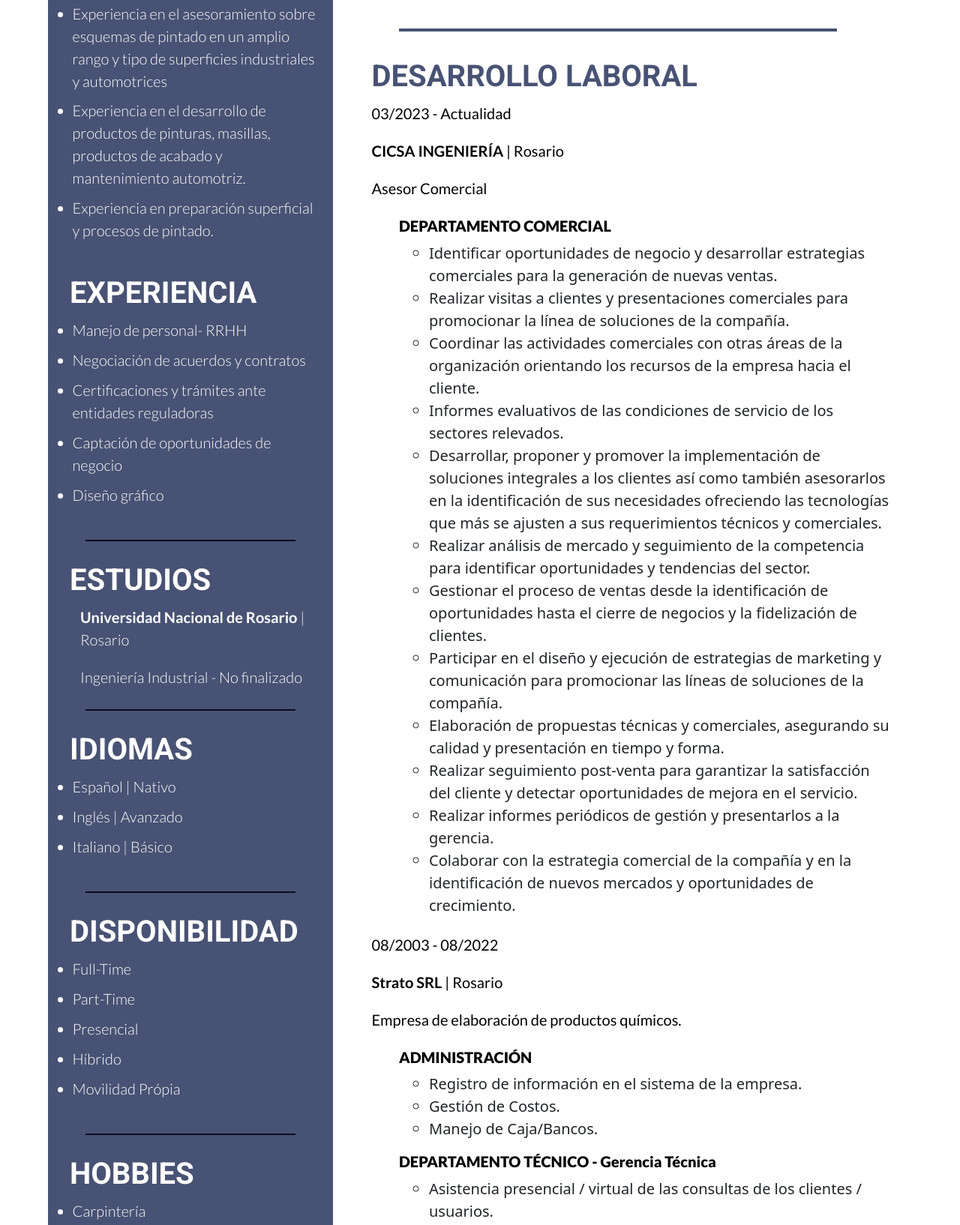
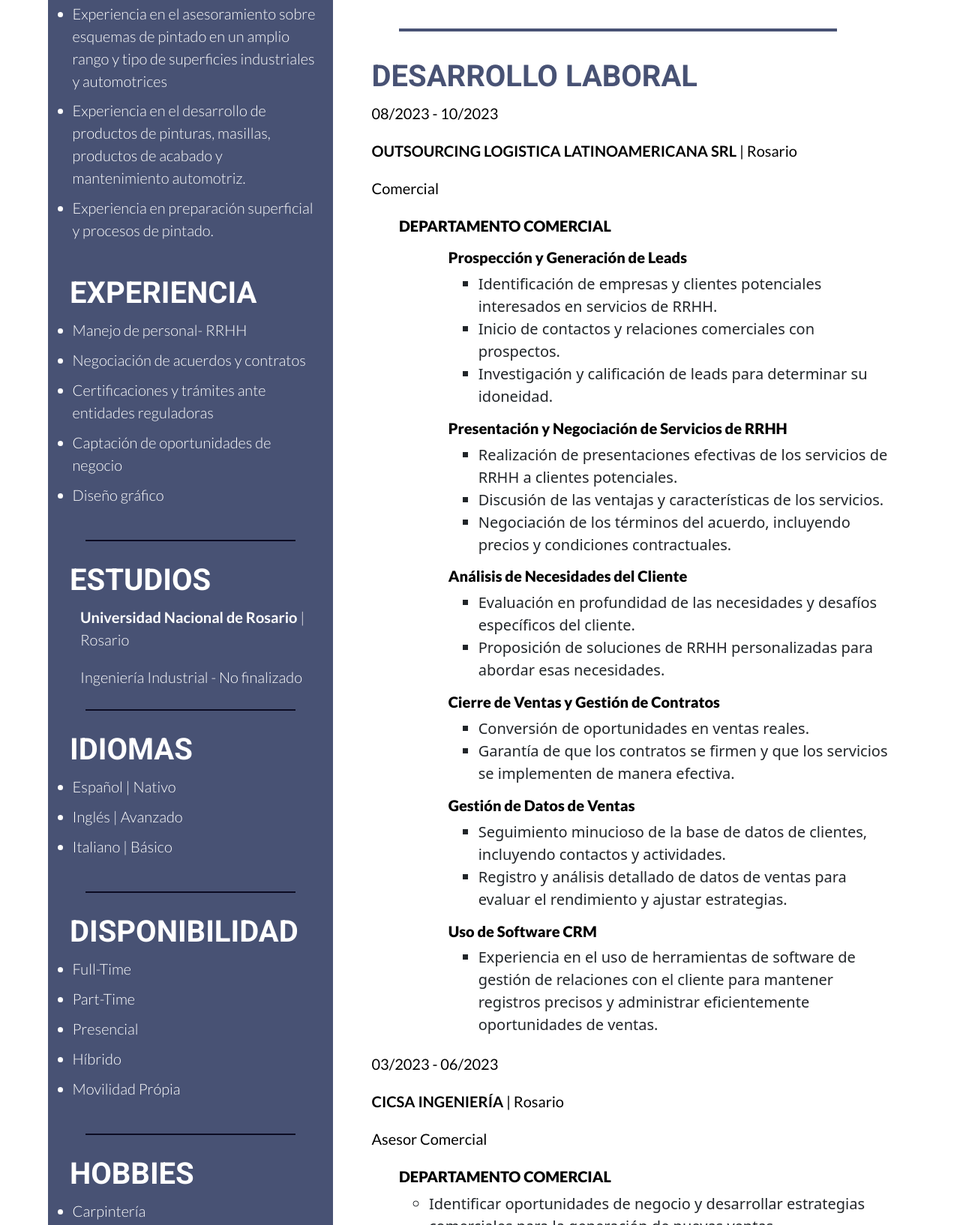
Before and after one commit to ArielGast/CV, a website: page index.html in a window 1280 px wide. Shown: the part 1183-2817 px from the top of the page at 75% size. Drawn offline with nearby package versions, Linux system fonts and the light colour scheme.

Commit message:
adding work experience

```diff
--- a/index.html
+++ b/index.html
@@ -115,8 +115,59 @@
                 <div class="separador-main"></div>
                 <section>
                     <h3>DESARROLLO LABORAL</h3>
+                    <div class="experience">
+                        <p>08/2023 - 10/2023</p>
+                        <p><span>OUTSOURCING LOGISTICA LATINOAMERICANA SRL</span> | Rosario</p>
+                        <p>Comercial</p>
+                        <ul class="aptitudes-title">
+                            <li class="item">DEPARTAMENTO COMERCIAL</li>
+                            <ul class="aptitudes-title">
+                                <li class= "item">Prospección y Generación de Leads</li>
+                                <ul class="aptitudes-list">
+                                    <li>Identificación de empresas y clientes potenciales interesados en servicios de RRHH.</li>
+                                    <li>Inicio de contactos y relaciones comerciales con prospectos.</li>
+                                    <li>Investigación y calificación de leads para determinar su idoneidad.</li>
+                                </ul>
+                            </ul>
+                            <ul class="aptitudes-title">
+                                <li class= "item">Presentación y Negociación de Servicios de RRHH</li>
+                                <ul class="aptitudes-list">
+                                    <li>Realización de presentaciones efectivas de los servicios de RRHH a clientes potenciales.</li>
+                                    <li>Discusión de las ventajas y características de los servicios.</li>
+                                    <li>Negociación de los términos del acuerdo, incluyendo precios y condiciones contractuales.</li>
+                                </ul>
+                            </ul>
+                            <ul class="aptitudes-title">
+                                <li class= "item">Análisis de Necesidades del Cliente</li>
+                                <ul class="aptitudes-list">
+                                    <li>Evaluación en profundidad de las necesidades y desafíos específicos del cliente.</li>
+                                    <li>Proposición de soluciones de RRHH personalizadas para abordar esas necesidades.</li>
+                                </ul>
+                            </ul>
+                            <ul class="aptitudes-title">
+                                <li class= "item">Cierre de Ventas y Gestión de Contratos</li>
+                                <ul class="aptitudes-list">
+                                    <li>Conversión de oportunidades en ventas reales.</li>
+                                    <li>Garantía de que los contratos se firmen y que los servicios se implementen de manera efectiva.</li>
+                                </ul>
+                            </ul>
+                            <ul class="aptitudes-title">
+                                <li class= "item">Gestión de Datos de Ventas</li>
+                                <ul class="aptitudes-list">
+                                    <li>Seguimiento minucioso de la base de datos de clientes, incluyendo contactos y actividades.</li>
+                                    <li>Registro y análisis detallado de datos de ventas para evaluar el rendimiento y ajustar estrategias.</li>
+                                </ul>
+                            </ul>
+                            <ul class="aptitudes-title">
+                                <li class= "item">Uso de Software CRM</li>
+                                <ul class="aptitudes-list">
+                                    <li>Experiencia en el uso de herramientas de software de gestión de relaciones con el cliente para mantener registros precisos y administrar eficientemente oportunidades de ventas.</li>
+                                </ul>
+                            </ul>
+                        </ul>
+                    </div>
                      <div class="experience">
-                        <p>03/2023 - Actualidad</p>
+                        <p>03/2023 - 06/2023</p>
                         <p><span>CICSA INGENIERÍA</span> | Rosario</p>
                         <p>Asesor Comercial</p>
                         <ul class="aptitudes-title">
```
